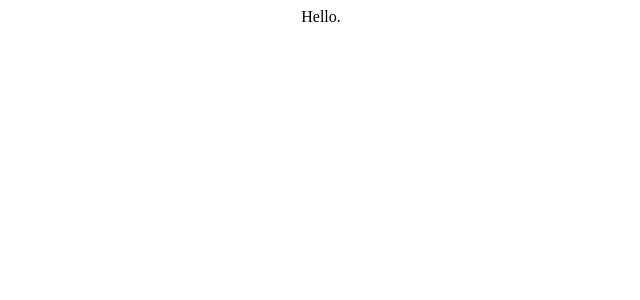
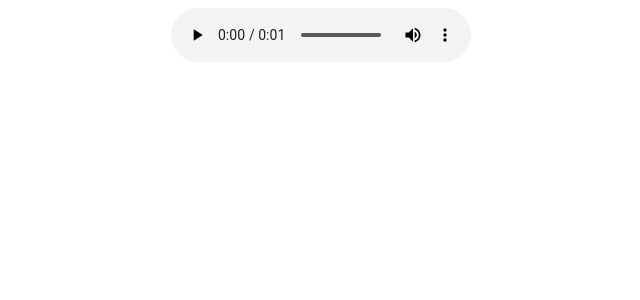
Before and after one commit to Bacorn42/sound-wave-composer, a React (Create React App) app: page / in a window 1280 px wide. Shown: the top 300 px of the page, without its empty margins (319-959 px from the left). Built offline with nearby package versions, Linux system fonts and the light colour scheme.

Commit message:
Implemented generating WAV files and generation of basic sine waves

```diff
--- a/src/App.js
+++ b/src/App.js
@@ -1,9 +1,11 @@
+import { getTone } from './waves/sine/tones.js';
+import getWAV from './wav/WAVWriter.js';
 import './App.css';
 
 function App() {
   return (
     <div className="app">
-      Hello.
+      <audio src={getWAV(getTone(440, 1))} controls></audio>
     </div>
   );
 }
--- /dev/null
+++ b/src/constants.js
@@ -0,0 +1,4 @@
+export const LENGTH = 1;
+export const SAMPLES = 44100;
+export const SIZE = SAMPLES * 4 * LENGTH;
+export const VOLUME = 25 * (32767/100);
--- /dev/null
+++ b/src/wav/WAVWriter.js
@@ -0,0 +1,63 @@
+import { SAMPLES, SIZE } from '../constants.js';
+
+function numberToBytes(num, numberOfBytes) {
+  const bytes = new Array(numberOfBytes).fill(0);
+  for(let i = 0; i < numberOfBytes; i++) {
+      const byte = (num >> (8*i)) & 0xFF;
+      bytes[i] = byte;
+  }
+  bytes.reverse();
+  return bytes;
+}
+
+function stringToBytes(str) {
+  return str.split('').map(c => c.charCodeAt(0));
+}
+
+function pushBigEndian(arr, content) {
+  for(const val of content) {
+      arr.push(val);
+  }
+}
+
+function pushLittleEndian(arr, content) {
+  for(let i = content.length - 1; i >= 0; i--) {
+      arr.push(content[i]);
+  }
+}
+
+function pushWaveData(arr, waveData) {
+  for(const val of waveData) {
+      pushLittleEndian(arr, numberToBytes(val, 2));
+  }
+}
+
+function pushHeaders(arr) {
+  pushBigEndian(arr, stringToBytes("RIFF"));
+  pushLittleEndian(arr, numberToBytes(36 + SIZE, 4));
+  pushBigEndian(arr, stringToBytes("WAVE"));
+  pushBigEndian(arr, stringToBytes("fmt "));
+  pushLittleEndian(arr, numberToBytes(16, 4));
+  pushLittleEndian(arr, numberToBytes(1, 2));
+  pushLittleEndian(arr, numberToBytes(2, 2));
+  pushLittleEndian(arr, numberToBytes(SAMPLES, 4));
+  pushLittleEndian(arr, numberToBytes(SAMPLES * 4, 4));
+  pushLittleEndian(arr, numberToBytes(4, 2));
+  pushLittleEndian(arr, numberToBytes(16, 2));
+  pushBigEndian(arr, stringToBytes("data"));
+  pushLittleEndian(arr, numberToBytes(SIZE, 4));
+}
+
+function getWAV(waveData) {
+  const arr = [];
+
+  pushHeaders(arr);
+  pushWaveData(arr, waveData);
+
+  const byteArray = new Uint8Array(arr);
+  const blob = new Blob([byteArray], { type: 'application/octet-stream' });
+
+  return window.URL.createObjectURL(blob);
+}
+
+export default getWAV;
--- /dev/null
+++ b/src/waves/sine/tones.js
@@ -0,0 +1,11 @@
+import { SAMPLES, VOLUME } from '../../constants.js';
+
+export function getTone(freq, length) {
+  const arr = []
+  for(let i = 0; i < SAMPLES * length; i++) {
+      const val = Math.floor(Math.sin(freq * 2 * Math.PI * (i/SAMPLES)) * VOLUME);
+      arr.push(val);
+      arr.push(val);
+  }
+  return arr;
+}
```
